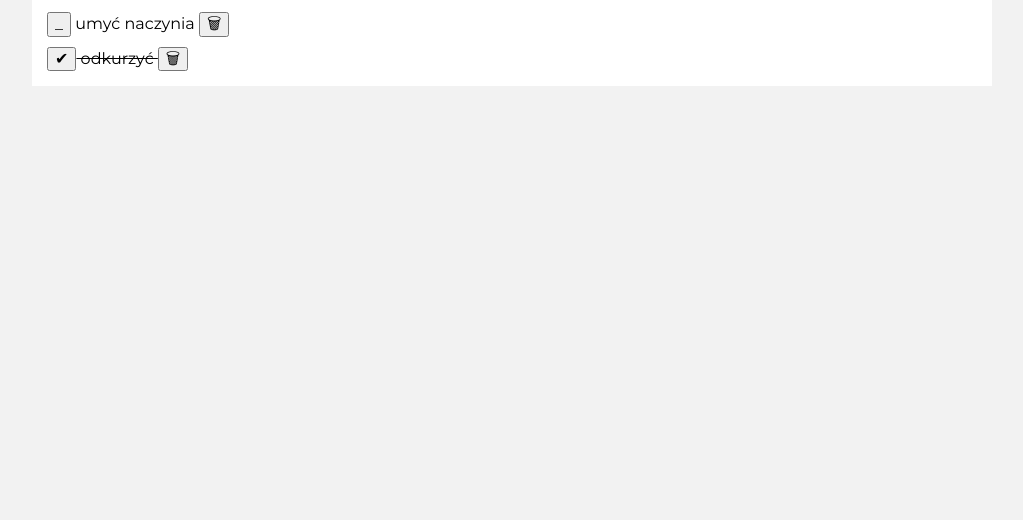
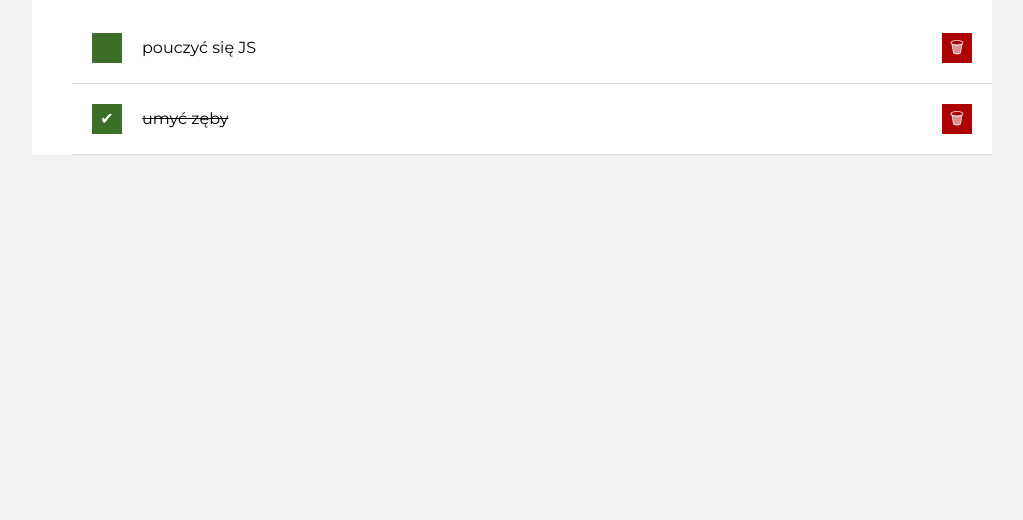
Before and after one commit to adachkamil98/ToDoList, a plain HTML site: page index.html in a window 1280 px wide. Shown: the part 280-800 px from the top of the page, without its empty margins (128-1151 px from the left). Drawn offline with nearby package versions, Linux system fonts and the light colour scheme.

Commit message:
seperate list.css file added

```diff
--- /dev/null
+++ b/css/list.css
@@ -0,0 +1,51 @@
+
+.list {
+    margin: 0 auto;
+    background-color: white;
+    display: grid;
+    grid-template-rows: 1fr auto;
+    grid-gap: 10px;
+    padding: 15px;
+    list-style-type: none;
+}
+
+.list__item {
+    display: grid;
+    grid-template-columns: auto 1fr auto;
+    grid-gap: 20px;
+    padding: 20px;
+    border-bottom: 1px solid #ddd;
+    align-items: center;
+}
+
+.list__item--done {
+    text-decoration: line-through;
+}
+
+.list__clearButton {
+    height: 30px;
+    width: 30px;
+    background-color: hsl(0, 100%, 34%);
+    color: white;
+    border: none;
+    cursor: pointer;
+}
+
+.list__clearButton:hover {
+    background-color: hsl(0, 100%, 50%);
+    outline: black solid 1px;
+}
+
+.list__button {
+    height: 30px;
+    width: 30px;
+    background-color: hsl(102, 49%, 29%);
+    color: white;
+    border: none;
+    cursor: pointer;
+}
+
+.list__button:hover {
+    background-color: hsl(103, 34%, 42%);
+    outline: black solid 1px;
+}
--- a/css/section.css
+++ b/css/section.css
@@ -8,16 +8,3 @@
     margin: auto;
     border-bottom: #f2f2f2 solid 2px;
 }
-
-.section__list {
-    margin: 0 auto;
-    background-color: white;
-    display: grid;
-    grid-template-rows: 1fr auto;
-    grid-gap: 10px;
-    padding: 15px;
-    list-style-type: none;
-}
-/*.section_list--done {
-    text-decoration: line-through;
-}*/
--- a/index.html
+++ b/index.html
@@ -12,6 +12,7 @@
     <link rel="stylesheet" href="css/style.css">
     <link rel="stylesheet" href="css/section.css">
     <link rel="stylesheet" href="css/form.css">
+    <link rel="stylesheet" href="css/list.css">
     <link rel="stylesheet" href="https://cdnjs.cloudflare.com/ajax/libs/normalize/8.0.1/normalize.min.css"
         integrity="sha512-NhSC1YmyruXifcj/KFRWoC561YpHpc5Jtzgvbuzx5VozKpWvQ+4nXhPdFgmx8xqexRcpAglTj9sIBWINXa8x5w=="
         crossorigin="anonymous" referrerpolicy="no-referrer">
--- a/js/script.js
+++ b/js/script.js
@@ -7,11 +7,11 @@ const welcome = () => {
 
     const tasks = [
         {
-            content: "umyć naczynia",
+            content: "pouczyć się JS",
             done: false,
         },
         {
-            content: "odkurzyć",
+            content: "umyć zęby",
             done: true,
         },
     ];
@@ -51,10 +51,12 @@ const welcome = () => {
 
         for (const task of tasks) {
             htmlString += `
-            <li ${task.done ? "style=\"text-decoration: line-through\"" : ""}>
-            <button class="js-done"> ${task.done ? "✔" : "_"}</button>
+            <li class="list__item">
+            <button class= "js-done list__button"> ${task.done ? "✔" : ""}</button>
+            <span class= "${task.done ? "list__item--done" : ""}">
             ${task.content}
-            <button class="js-remove">🗑</button>
+            </span>
+            <button class="js-remove list__clearButton">🗑</button>
             </li>
         `;
         }
@@ -98,7 +100,3 @@ const welcome = () => {
     init();
 
 }
-
-
-//const tasksList = document.querySelector(".js-tasksList")
-//tasksList.classList.toggle("section_list--done")
```
